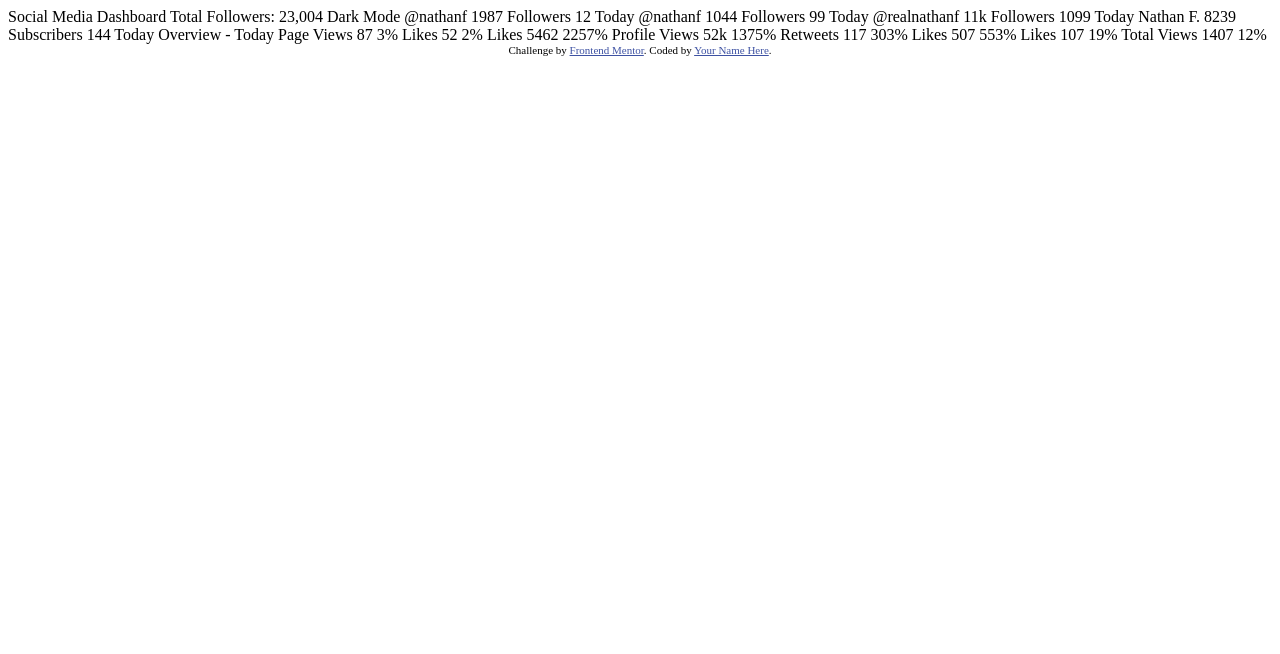
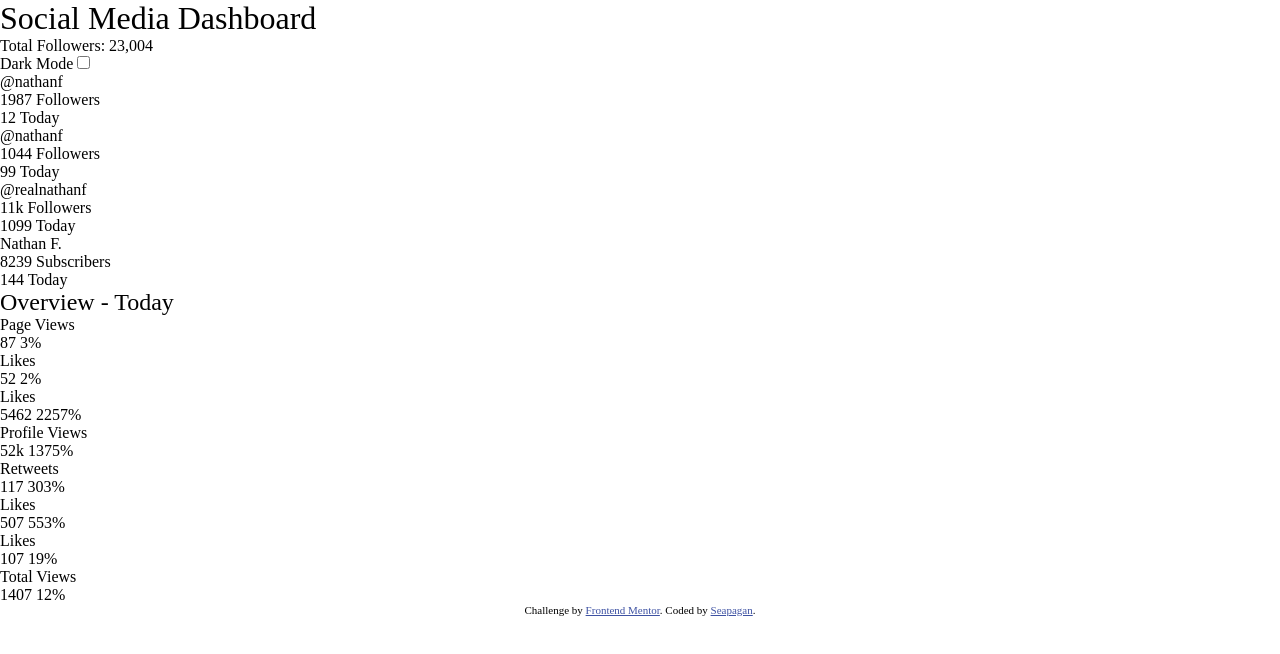
Before and after one commit to seapagan-fem/social-media-dashboard, a plain HTML site: page index.html in a window 1280 px wide. Drawn offline with Linux system fonts and the light colour scheme.

Commit message:
add base css and js files, markup the HTML

```diff
--- a/index.html
+++ b/index.html
@@ -3,40 +3,113 @@
   <head>
     <meta charset="UTF-8" />
     <meta name="viewport" content="width=device-width, initial-scale=1.0" />
-    <!-- displays site properly based on user's device -->
-
     <link
       rel="icon"
       type="image/png"
       sizes="32x32"
       href="./images/favicon-32x32.png"
     />
-
-    <title>Frontend Mentor | [Challenge Name Here]</title>
-
-    <!-- Feel free to remove these styles or customise in your own stylesheet 👍 -->
-    <style>
-      .attribution {
-        font-size: 11px;
-        text-align: center;
-      }
-      .attribution a {
-        color: hsl(228, 45%, 44%);
-      }
-    </style>
+    <link rel="stylesheet" href="styles/styles.css" />
+    <script src="scripts/scripts.js" defer></script>
+    <title>Frontend Mentor | Social Media Dashboard</title>
   </head>
   <body>
-    Social Media Dashboard Total Followers: 23,004 Dark Mode @nathanf 1987
-    Followers 12 Today @nathanf 1044 Followers 99 Today @realnathanf 11k
-    Followers 1099 Today Nathan F. 8239 Subscribers 144 Today Overview - Today
-    Page Views 87 3% Likes 52 2% Likes 5462 2257% Profile Views 52k 1375%
-    Retweets 117 303% Likes 507 553% Likes 107 19% Total Views 1407 12%
+    <header>
+      <h1 class="heading-main">Social Media Dashboard</h1>
+      <p class="follower-total">
+        Total Followers: <span class="total-count">23,004</span>
+      </p>
+      <div class="dark-mode-toggle">
+        Dark Mode
+        <input type="checkbox" name="toggle-mode" id="toggle-mode" />
+      </div>
+    </header>
+    <main>
+      <section>
+        <article class="card big facebook">
+          <div class="username">@nathanf</div>
+          <div class="followers"><span class="count">1987</span> Followers</div>
+          <div class="daily-change"><span class="count">12</span> Today</div>
+        </article>
+        <article class="card big twitter">
+          <div class="username">@nathanf</div>
+          <div class="followers"><span class="count">1044</span> Followers</div>
+          <div class="daily-change"><span class="count">99</span> Today</div>
+        </article>
+        <article class="card big snapchat">
+          <div class="username">@realnathanf</div>
+          <div class="followers"><span class="count">11k</span> Followers</div>
+          <div class="daily-change"><span class="count">1099</span> Today</div>
+        </article>
+        <article class="card big youtube">
+          <div class="username">Nathan F.</div>
+          <div clas="followers">
+            <span class="count">8239</span> Subscribers
+          </div>
+          <div class="daily-change"><span class="count">144</span> Today</div>
+        </article>
+      </section>
+      <section>
+        <h2 class="heading-overview">Overview - Today</h2>
+        <article class="card small facebook">
+          <div class="card-heading">Page Views</div>
+          <div class="metrics">
+            <span class="count">87</span> <span class="percent">3%</span>
+          </div>
+        </article>
+        <article class="card small facebook">
+          <div class="card-heading">Likes</div>
+          <div class="metrics">
+            <span class="count">52</span> <span class="percent">2%</span>
+          </div>
+        </article>
+        <article class="card small snapchat">
+          <div class="card-heading">Likes</div>
+          <div class="metrics">
+            <span class="count">5462</span> <span class="percent">2257%</span>
+          </div>
+        </article>
+        <article class="card small snapchat">
+          <div class="card-heading">Profile Views</div>
+          <div class="metrics">
+            <span class="count">52k</span> <span class="percent">1375%</span>
+          </div>
+        </article>
+        <article class="card small twitter">
+          <div class="card-heading">Retweets</div>
+          <div class="metrics">
+            <span class="count">117</span> <span class="percent">303%</span>
+          </div>
+        </article>
+        <article class="card small twitter">
+          <div class="card-heading">Likes</div>
+          <div class="metrics">
+            <span class="count">507</span> <span class="percent">553%</span>
+          </div>
+        </article>
+        <article class="card small youtube">
+          <div class="card-heading">Likes</div>
+          <div class="metrics">
+            <span class="count">107</span> <span class="percent">19%</span>
+          </div>
+        </article>
+        <article class="card small youtube">
+          <div class="card-heading">Total Views</div>
+          <div class="metrics">
+            <span class="count">1407</span> <span class="percent">12%</span>
+          </div>
+        </article>
+      </section>
+    </main>
 
-    <div class="attribution">
+    <footer class="attribution">
       Challenge by
       <a href="https://www.frontendmentor.io?ref=challenge" target="_blank"
         >Frontend Mentor</a
-      >. Coded by <a href="#">Your Name Here</a>.
-    </div>
+      >. Coded by
+      <a href="https://www.frontendmentor.io/profile/seapagan" target="_blank"
+        >Seapagan</a
+      >.
+    </footer>
   </body>
 </html>
--- /dev/null
+++ b/scripts/scripts.js
@@ -0,0 +1 @@
+console.log("JavaScript loaded");
--- /dev/null
+++ b/styles/styles.css
@@ -0,0 +1,16 @@
+/* ------------------------------- some resets ------------------------------ */
+* {
+  margin: 0;
+  padding: 0;
+  box-sizing: border-box;
+  font-weight: normal;
+}
+
+/* -------------------------- style the attribution ------------------------- */
+.attribution {
+  font-size: 11px;
+  text-align: center;
+}
+.attribution a {
+  color: hsl(228, 45%, 44%);
+}
```
